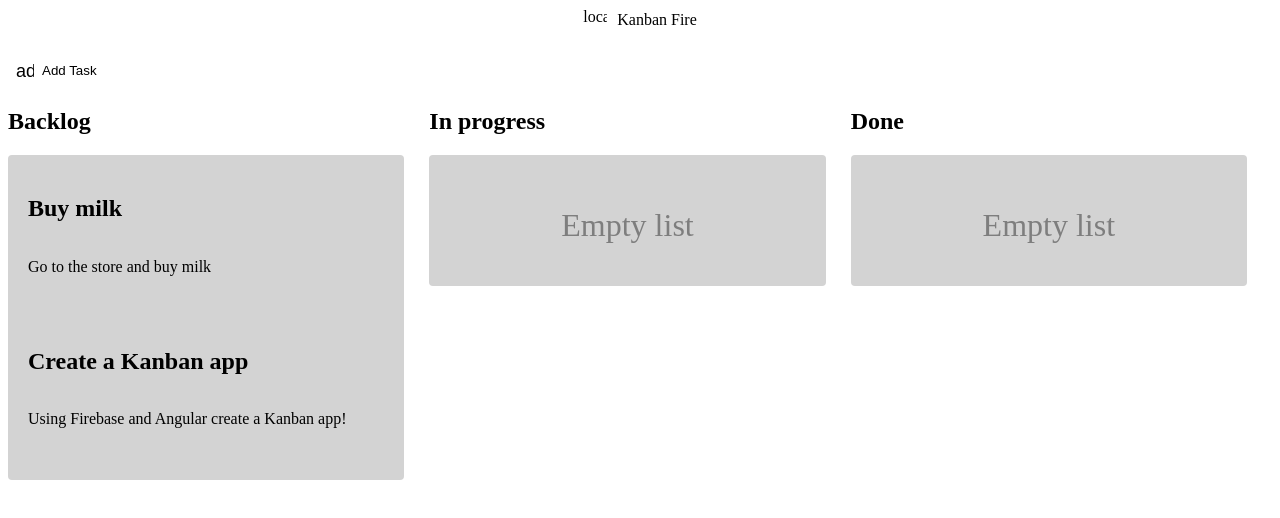
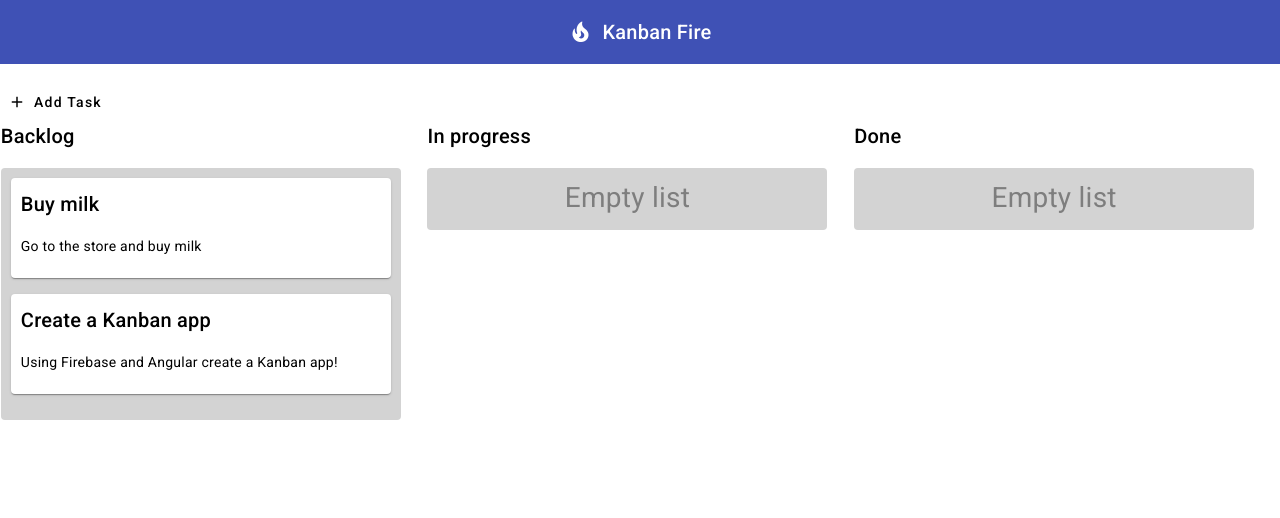
Before and after one commit to ranielcsar/learning-angular, an Angular app in the folder kaban-fire/: page / in a window 1280 px wide. Shown: the top 518 px of the page. Built offline with nearby package versions, Linux system fonts and the light colour scheme.

Commit message:
deps and configs

```diff
--- a/kaban-fire/angular.json
+++ b/kaban-fire/angular.json
@@ -25,6 +25,7 @@
               "src/assets"
             ],
             "styles": [
+              "@angular/material/prebuilt-themes/indigo-pink.css",
               "src/styles.css"
             ],
             "scripts": []
@@ -87,6 +88,7 @@
               "src/assets"
             ],
             "styles": [
+              "@angular/material/prebuilt-themes/indigo-pink.css",
               "src/styles.css"
             ],
             "scripts": []
--- a/kaban-fire/package.json
+++ b/kaban-fire/package.json
@@ -11,10 +11,12 @@
   "private": true,
   "dependencies": {
     "@angular/animations": "^15.2.0",
+    "@angular/cdk": "^15.2.9",
     "@angular/common": "^15.2.0",
     "@angular/compiler": "^15.2.0",
     "@angular/core": "^15.2.0",
     "@angular/forms": "^15.2.0",
+    "@angular/material": "^15.2.9",
     "@angular/platform-browser": "^15.2.0",
     "@angular/platform-browser-dynamic": "^15.2.0",
     "@angular/router": "^15.2.0",
--- a/kaban-fire/src/index.html
+++ b/kaban-fire/src/index.html
@@ -6,8 +6,11 @@
   <base href="/">
   <meta name="viewport" content="width=device-width, initial-scale=1">
   <link rel="icon" type="image/x-icon" href="favicon.ico">
+  <link rel="preconnect" href="https://fonts.gstatic.com">
+  <link href="https://fonts.googleapis.com/css2?family=Roboto:wght@300;400;500&display=swap" rel="stylesheet">
+  <link href="https://fonts.googleapis.com/icon?family=Material+Icons" rel="stylesheet">
 </head>
-<body>
+<body class="mat-typography">
   <app-root></app-root>
 </body>
 </html>
--- a/kaban-fire/src/styles.css
+++ b/kaban-fire/src/styles.css
@@ -1 +1,4 @@
 /* You can add global styles to this file, and also import other style files */
+
+html, body { height: 100%; }
+body { margin: 0; font-family: Roboto, "Helvetica Neue", sans-serif; }
```
Also changed, not shown: 1 other file (tests, documents, lock files or other folders).
